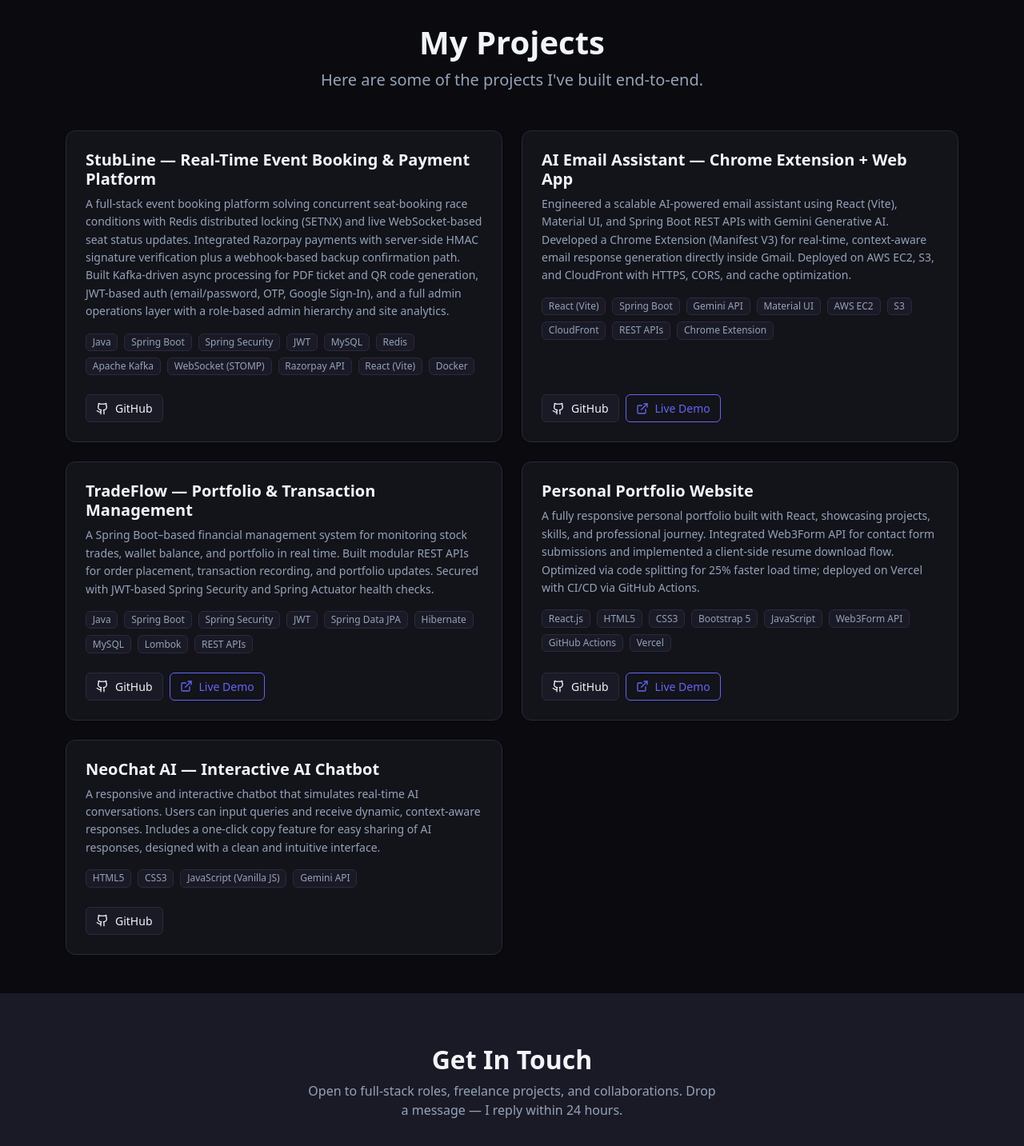
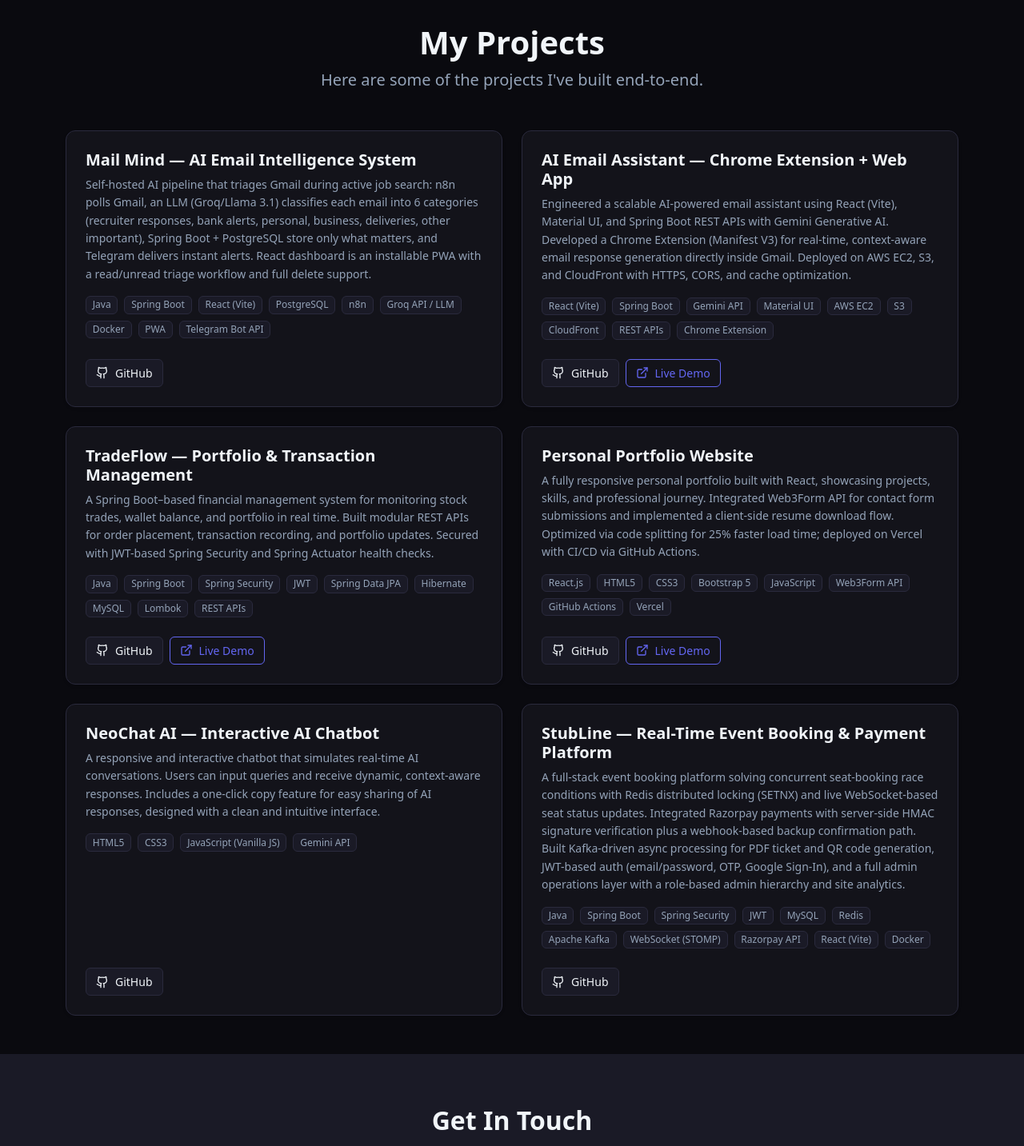
Before and after one commit to MrAjayGangwar2001/Portfolio-website-, a React (Vite) app: page / in a window 1280 px wide. Shown: the part 3340-4773 px from the top of the page at 80% size. Built offline with nearby package versions, Linux system fonts and the light colour scheme.

Commit message:
Update project data with new project entries

```diff
--- a/src/components/Project.jsx
+++ b/src/components/Project.jsx
@@ -3,18 +3,16 @@ import { ExternalLink, Github } from "lucide-react";
 
 export default function Project() {
     const projectData = [
-
         {
-        id: 5,
-        title: "StubLine — Real-Time Event Booking & Payment Platform",
+            id: 0,
+            title: "Mail Mind — AI Email Intelligence System",
             description:
-            "A full-stack event booking platform solving concurrent seat-booking race conditions with Redis distributed locking (SETNX) and live WebSocket-based seat status updates. Integrated Razorpay payments with server-side HMAC signature verification plus a webhook-based backup confirmation path. Built Kafka-driven async processing for PDF ticket and QR code generation, JWT-based auth (email/password, OTP, Google Sign-In), and a full admin operations layer with a role-based admin hierarchy and site analytics.",
-        github: "https://github.com/MrAjayGangwar2001/StubLine-Event-Booking-Platform.git",
+                "Self-hosted AI pipeline that triages Gmail during active job search: n8n polls Gmail, an LLM (Groq/Llama 3.1) classifies each email into 6 categories (recruiter responses, bank alerts, personal, business, deliveries, other important), Spring Boot + PostgreSQL store only what matters, and Telegram delivers instant alerts. React dashboard is an installable PWA with a read/unread triage workflow and full delete support.",
+            github: "https://github.com/MrAjayGangwar2001/AI-Email-Intelligence-System.git",
             live: null,
             technologies: [
-            "Java", "Spring Boot", "Spring Security", "JWT", "MySQL",
-            "Redis", "Apache Kafka", "WebSocket (STOMP)", "Razorpay API",
-            "React (Vite)", "Docker",
+                "Java", "Spring Boot", "React (Vite)", "PostgreSQL",
+                "n8n", "Groq API / LLM", "Docker", "PWA", "Telegram Bot API",
             ],
         },
         {
@@ -61,6 +59,19 @@ export default function Project() {
             github: "https://github.com/MrAjayGangwar2001/Personal-AI-Chatbot.git",
             live: null,
             technologies: ["HTML5", "CSS3", "JavaScript (Vanilla JS)", "Gemini API"],
+        },
+{
+        id: 5,
+        title: "StubLine — Real-Time Event Booking & Payment Platform",
+        description:
+            "A full-stack event booking platform solving concurrent seat-booking race conditions with Redis distributed locking (SETNX) and live WebSocket-based seat status updates. Integrated Razorpay payments with server-side HMAC signature verification plus a webhook-based backup confirmation path. Built Kafka-driven async processing for PDF ticket and QR code generation, JWT-based auth (email/password, OTP, Google Sign-In), and a full admin operations layer with a role-based admin hierarchy and site analytics.",
+        github: "https://github.com/MrAjayGangwar2001/StubLine-Event-Booking-Platform.git",
+        live: null,
+        technologies: [
+            "Java", "Spring Boot", "Spring Security", "JWT", "MySQL",
+            "Redis", "Apache Kafka", "WebSocket (STOMP)", "Razorpay API",
+            "React (Vite)", "Docker",
+        ],
     },
     ];
 
```
Lines whose indentation alone changed are shown as unchanged.
